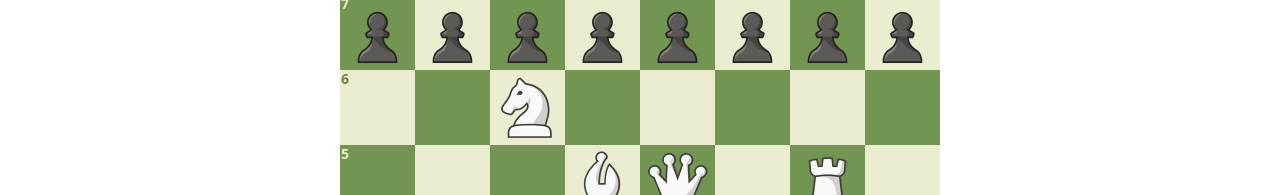
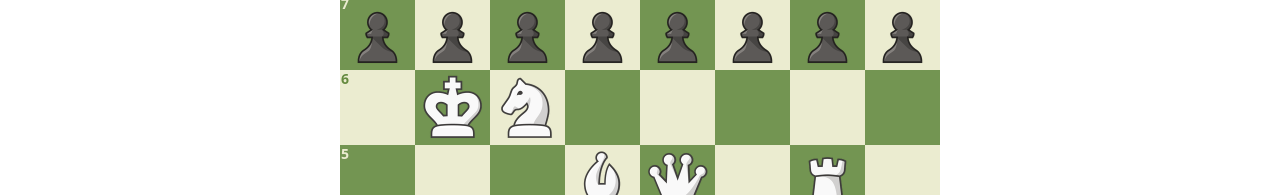
Before and after one commit to Amaan-Kazi/Chess, a Next.js app in the folder frontend/: page /pass-and-play in a window 1280 px wide. Shown: the part 198-393 px from the top of the page. Built offline with nearby package versions, Linux system fonts and the light colour scheme; a web font is replaced by a local one.

Commit message:
King Moves

```diff
--- a/frontend/src/chess/board.ts
+++ b/frontend/src/chess/board.ts
@@ -101,6 +101,35 @@ export default class Board {
     }
   }
 
+
+  kingMoves(pos: number[]): number[][] {
+    const [row, col] = pos;
+    const validMoves: number[][] = [];
+    const color = this.pieceColor(pos);
+
+    const directions = [
+      [-1, -1], // Up Left
+      [-1,  0], // Up
+      [-1,  1], // Up Right
+
+      [0,  -1], // Left
+      [0,   1], // Right
+
+      [1,  -1], // Down Left
+      [1,   0], // Down
+      [1,   1], // Down Right
+    ];
+
+    for (const [dRow, dCol] of directions) {
+      const i = row + dRow;
+      const j = col + dCol;
+
+      if      (this.grid[i][j] === null)          validMoves.push([i, j]); // empty square
+      else if (this.pieceColor([i, j]) !== color) validMoves.push([i, j]); // enemy piece
+    }
+
+    return validMoves;
+  }
 
   queenMoves(pos: number[]): number[][] {
     // Queen moves are a combination of rook and bishop moves
--- a/frontend/src/chess/game.ts
+++ b/frontend/src/chess/game.ts
@@ -7,7 +7,7 @@ export default class Game {
   validMoves: number[][];
 
   constructor() {
-    this.board = new Board(undefined, "rnbqkbnr/pppppppp/2N5/3BQ1R1/8/8/PPPPPPPP/1NB1K2R w KQkq - 0 1");
+    this.board = new Board(undefined, "rnbqkbnr/pppppppp/1KN5/3BQ1R1/8/8/PPPPPPPP/1NB4R w KQkq - 0 1");
     this.moves = [new Board(this.board)]; // stores copy of board instead of reference
 
     this.selection = null;
@@ -20,6 +20,7 @@ export default class Game {
     const piece = this.board.grid[row][col];
 
     const pieceMoves = {
+      'k': this.board.kingMoves.bind(this.board),
       'q': this.board.queenMoves.bind(this.board),
       'r': this.board.rookMoves.bind(this.board),
       'b': this.board.bishopMoves.bind(this.board),
```
